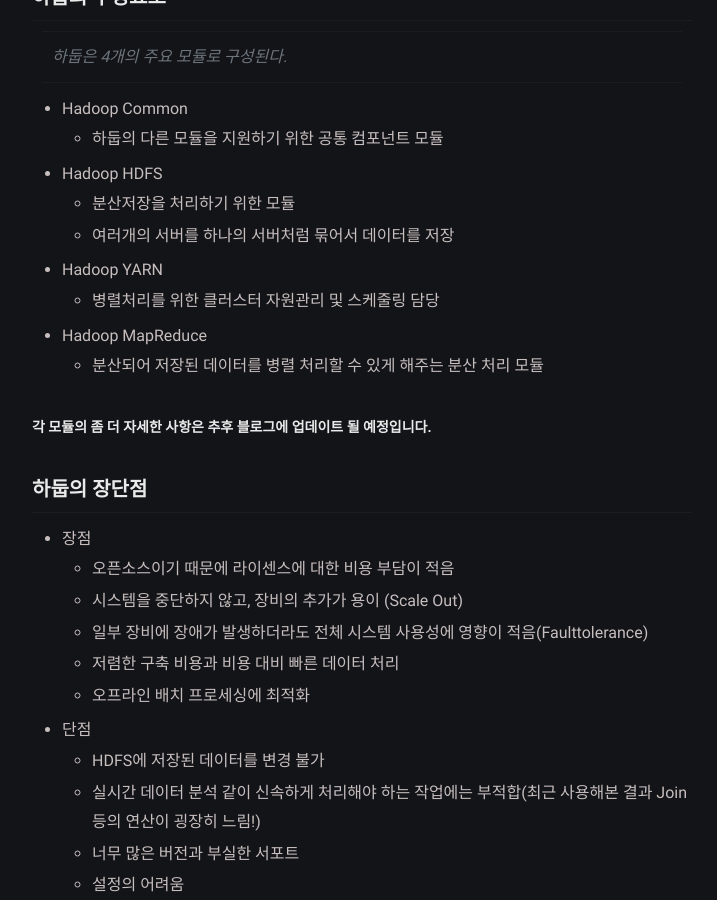
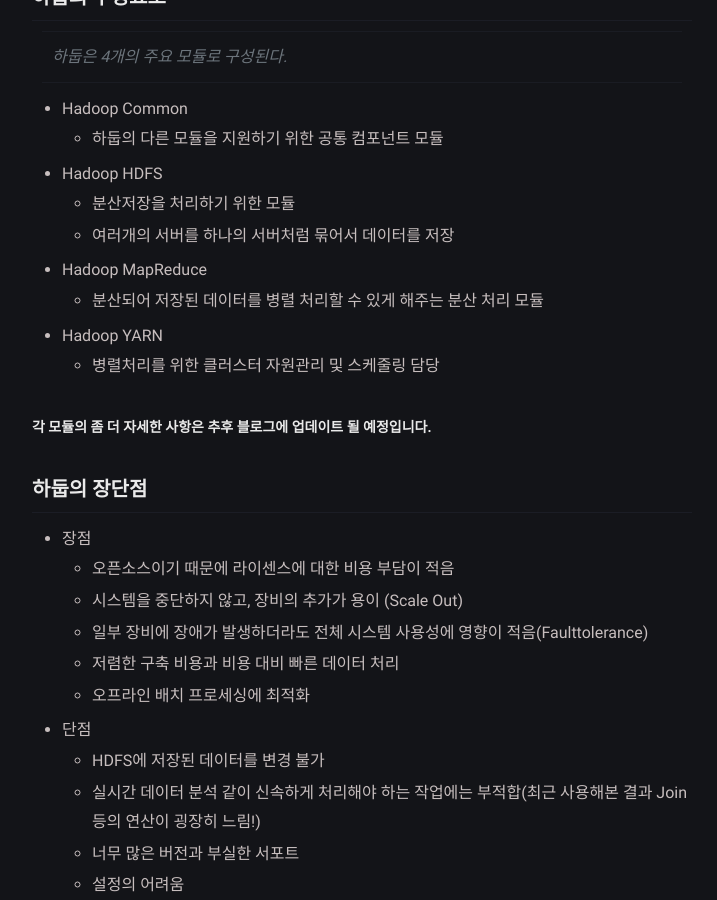
Before and after one commit to sunjin7725/sunjin7725.github.io, a Jekyll site: the page built from _posts/Hadoop/2020-11-22-what-is-hadoop.md, in a window 1280 px wide and 900 px high, scrolled down 799 px. Shown: the whole window, without its empty margins (278-995 px from the left). Built offline with Jekyll 4.4.1, drawn with Linux system fonts in a browser that asks for light colours; nearby versions of some CDN libraries; comment, search, counter and statistics services are not loaded.

Commit message:
modifty detail

```diff
--- a/_posts/Hadoop/2020-11-22-what-is-hadoop.md
+++ b/_posts/Hadoop/2020-11-22-what-is-hadoop.md
@@ -21,11 +21,11 @@ comments : true
     * 분산저장을 처리하기 위한 모듈
     * 여러개의 서버를 하나의 서버처럼 묶어서 데이터를 저장
 
+* Hadoop MapReduce
+    * 분산되어 저장된 데이터를 병렬 처리할 수 있게 해주는 분산 처리 모듈
+
 * Hadoop YARN
     * 병렬처리를 위한 클러스터 자원관리 및 스케줄링 담당
-
-* Hadoop MapReduce
-    * 분산되어 저장된 데이터를 병렬 처리할 수 있게 해주는 분산 처리 모듈
 
 ###### 각 모듈의 좀 더 자세한 사항은 추후 블로그에 업데이트 될 예정입니다.
 
```
